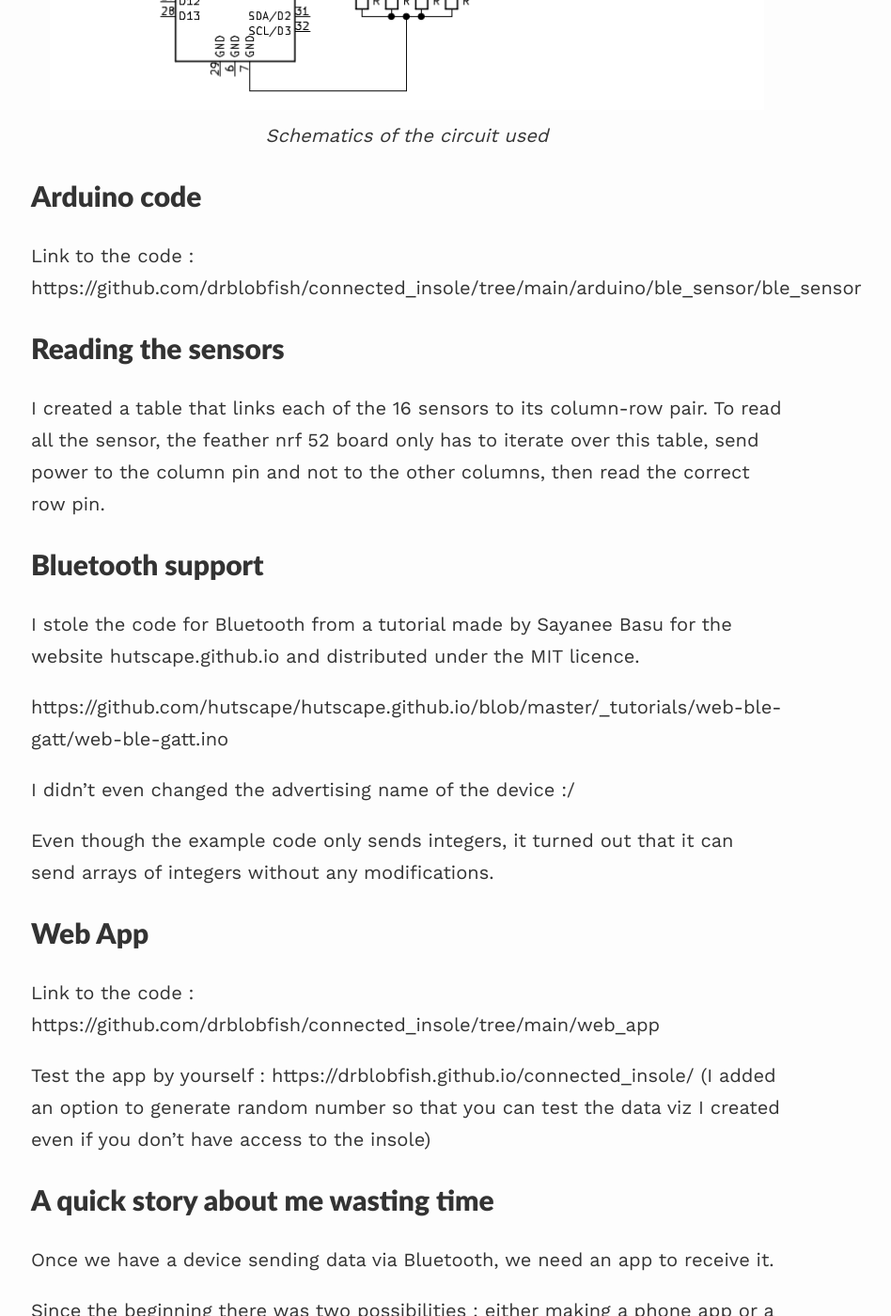
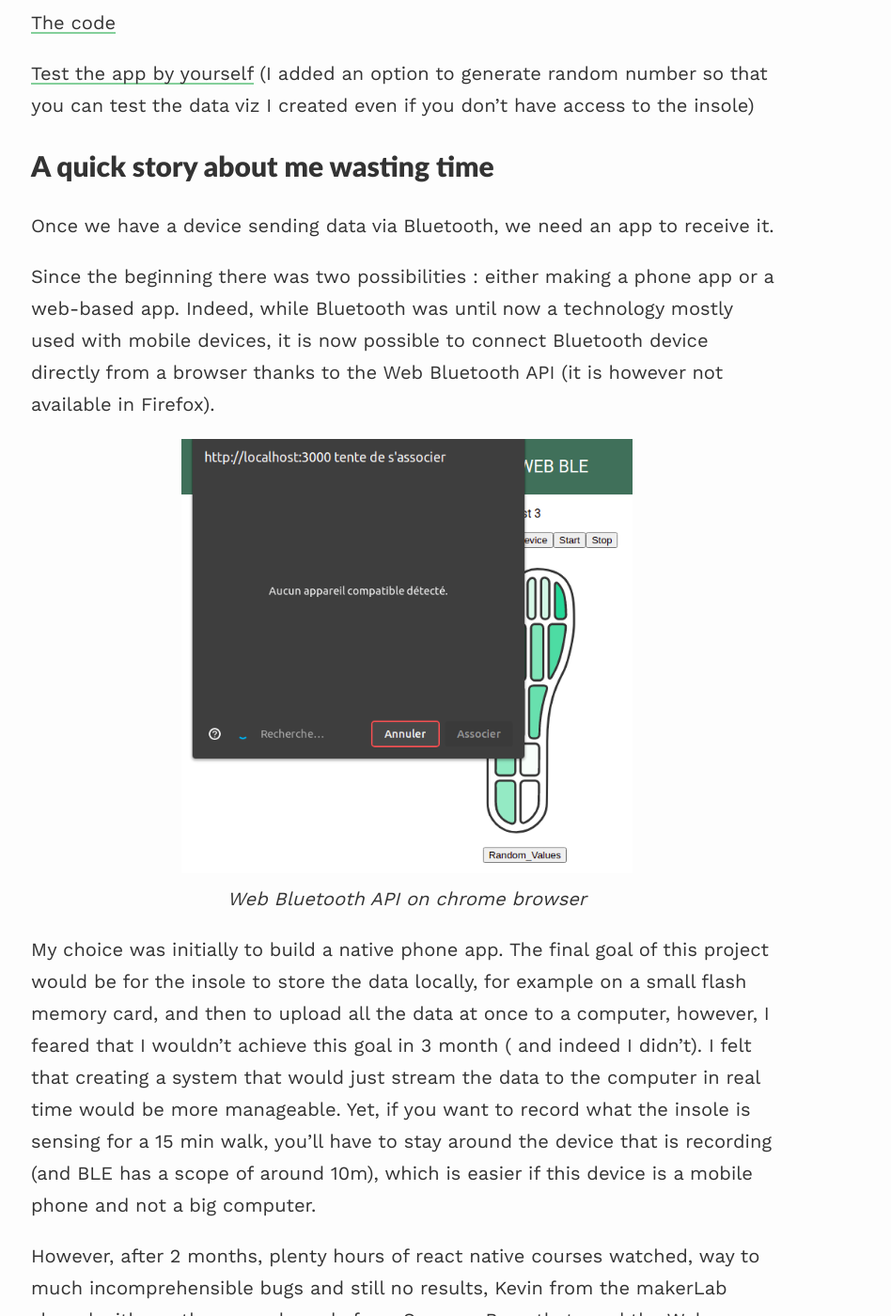
Before and after one commit to drblobfish/drblobfish.github.io, a Jekyll site: the page built from _posts/2021-12-10-connected_insole.md, in a window 1280 px wide and 1400 px high, scrolled down 5242 px. Shown: the whole window at 94% size, without its empty margins (207-1155 px from the left). Built offline with Jekyll 4.4.1, drawn with Linux system fonts in a browser that asks for light colours; nearby versions of some CDN libraries; some of the changed text lies outside the part shown.

Commit message:
changed picture size and fixed link

```diff
--- a/_posts/2021-12-10-connected_insole.md
+++ b/_posts/2021-12-10-connected_insole.md
@@ -4,7 +4,7 @@
 description: "Creating an opensource connected insole with pressure sensor for podological diagnosis"
 ---
 
-[tl;dr] As a personnal project, I worked on an insole with pressure sensor that communicates via Bluetooth to a web app that you can test at this address : https://drblobfish.github.io/connected_insole/
+[tl;dr] As a personnal project, I worked on an insole with pressure sensor that communicates via Bluetooth to a web app that you can test at [this address](https://drblobfish.github.io/connected_insole/)
 
 # Background
 
@@ -14,12 +14,12 @@
 
 More information on the project can be found on those links :
 
-https://paper.dropbox.com/doc/SDG-Team-2-YAWO-dHzXFzb93E2nyiA1Ohzqh
+[Their documentation](https://paper.dropbox.com/doc/SDG-Team-2-YAWO-dHzXFzb93E2nyiA1Ohzqh)
 
-https://projects.directory/projects/zCfr1Jez/summary
+[Their project.directory page](https://projects.directory/projects/zCfr1Jez/summary)
 
 <p align="center">
-    <img src="/assets/images/insole/YAWO.png" width="95%">
+    <img src="/assets/images/insole/YAWO.png" width="50%">
     <br />
     <i align="center">Final prototype of the summer school – picture from the YAWO team</i>
 </p>
@@ -55,7 +55,7 @@
 As a micro-controller, I used a Feather nrf 52.
 
 <p align="center">
-    <img src="/assets/images/insole/nrf52.jpeg" width="95%">
+    <img src="/assets/images/insole/nrf52.jpeg" width="50%">
     <br />
     <i align="center">Picture of a nrf 52 Feather board - picture from adafruit's website</i>
 </p>
@@ -70,7 +70,7 @@
 > A multiplexer is an electrical component that essentially behave like a switch that can connect one input pin to a single output pins and that is controlled electronically. The advantage is that if you have n output pins, you only need log2(n) bits to encode the information about which pin you want to connect. For example, if I need to measure 8 sensors, I could use 8 analog input pins but I could also connect all the sensors to a single analog input pin through a multiplexer and control the multiplexer with only 4 digital output pins.
 
 <p align="center">
-    <img src="/assets/images/insole/mux_fond.png" width="95%">
+    <img src="/assets/images/insole/mux_fond.png" width="50%">
     <br />
     <i align="center">Schematics of a multiplexer</i>
 </p>
@@ -81,7 +81,7 @@
 The circuit is thus really simple.
 
 <p align="center">
-    <img src="/assets/images/insole/schematics_matrix.png" width="95%">
+    <img src="/assets/images/insole/schematics_matrix.png" width="90%">
     <br />
     <i align="center">Schematics of the circuit used</i>
 </p>
@@ -89,7 +89,7 @@
 
 # Arduino code
 
-Link to the code : https://github.com/drblobfish/connected_insole/tree/main/arduino/ble_sensor/ble_sensor
+[the code](https://github.com/drblobfish/connected_insole/tree/main/arduino/ble_sensor/ble_sensor)
 
 ## Reading the sensors
 
@@ -97,9 +97,8 @@
 
 ## Bluetooth support
 
-I stole the code for Bluetooth from a tutorial made by Sayanee Basu for the website hutscape.github.io and distributed under the MIT licence.
+I stole the code for Bluetooth from a [tutorial](https://github.com/hutscape/hutscape.github.io/blob/master/_tutorials/web-ble-gatt/web-ble-gatt.ino) made by Sayanee Basu for the website hutscape.github.io and distributed under the MIT licence.
 
-https://github.com/hutscape/hutscape.github.io/blob/master/_tutorials/web-ble-gatt/web-ble-gatt.ino
 
 I didn’t even changed the advertising name of the device :/
 
@@ -107,9 +106,9 @@
 
 # Web App
 
-Link to the code : https://github.com/drblobfish/connected_insole/tree/main/web_app
+[The code](https://github.com/drblobfish/connected_insole/tree/main/web_app)
 
-Test the app by yourself : https://drblobfish.github.io/connected_insole/ (I added an option to generate random number so that you can test the data viz I created even if you don't have access to the insole)
+[Test the app by yourself](https://drblobfish.github.io/connected_insole/) (I added an option to generate random number so that you can test the data viz I created even if you don't have access to the insole)
 
 ## A quick story about me wasting time
 
@@ -118,7 +117,7 @@
 Since the beginning there was two possibilities : either making a phone app or a web-based app. Indeed, while Bluetooth was until now a technology mostly used with mobile devices, it is now possible to connect Bluetooth device directly from a browser thanks to the Web Bluetooth API (it is however not available in Firefox).
 
 <p align="center">
-    <img src="/assets/images/insole/web_ble.png" width="95%">
+    <img src="/assets/images/insole/web_ble.png" width="60%">
     <br />
     <i align="center">Web Bluetooth API on chrome browser</i>
 </p>
@@ -132,9 +131,8 @@
 
 ## Ble Manager
 
-To manage Bluetooth communication, I used once again used the code from the tutorial made by Sayanee Basu for the website hutscape.github.io.
+To manage Bluetooth communication, I used once again used [the code from the tutorial](https://github.com/hutscape/hutscape.github.io/blob/master/_tutorials/web-ble-gatt/web-ble-gatt.html) made by Sayanee Basu for the website hutscape.github.io.
 
-https://github.com/hutscape/hutscape.github.io/blob/master/_tutorials/web-ble-gatt/web-ble-gatt.html
 
 I refactored it to be more object-oriented, by packing it into an class. The goal was to make a piece of code easily reusable,which, I think, was a success. Indeed after my refactor, you only need to import my small module, create a new bleManager instance, give it some parameters, like the name of the device or the events to execute each time a new value is sent through Bluetooth. Then the user only access the Bluetooth manager through 3 functions : one for connecting a device, one for starting data streaming and one for stopping data streaming (this was already in the example code I stole from).
 
@@ -145,7 +143,7 @@
 To display the data from the insole I created a basic svg component with the ability to control the opacity of the sensor fill color. Even if its quite pretty I have concerns about the readability of this interface... Guess I’m not a real UX designer.
 
 <p align="center">
-    <img src="/assets/images/insole/web_app.png" width="95%">
+    <img src="/assets/images/insole/web_app.png" width="50%">
     <br />
     <i align="center">Screenshot of the final web app</i>
 </p>
@@ -168,11 +166,7 @@
 
 # Links
 
-All my code is available on GitHub :
-
-https://github.com/drblobfish/connected_insole
+All my [code is available on GitHub](https://github.com/drblobfish/connected_insole)
 
 
-You can still test the web app:
-
-https://drblobfish.github.io/connected_insole/
+You can still [test the web app](https://drblobfish.github.io/connected_insole/)
```
